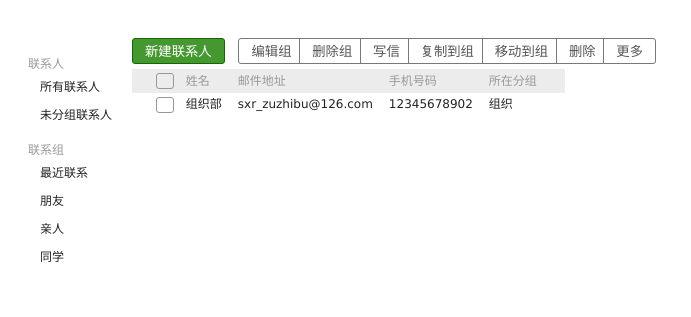
After one commit to okxiaochen/addressbook, a PHP site: page / in a window 1280 px wide. The commit adds this page. Shown: the top 317 px of the page, without its empty margins (0-691 px from the left). Run offline with PHP 8.4, Linux system fonts and the light colour scheme.

Commit message:
目录分层

```diff
--- a/Group.php
+++ b/api/Group.php
@@ -4,11 +4,13 @@ final class Group {
 
     public static $array = null;
 
-    public static function add($name){
+    public static function add($name)
+    {
         self::$array[] = $name;
     }
 
-    public static function get(){
+    public static function get()
+    {
         return self::$array;
     }
 
--- /dev/null
+++ b/composer.json
@@ -0,0 +1,5 @@
+{
+    "require": {
+        "monolog/monolog": "^1.22"
+    }
+}
--- /dev/null
+++ b/index.html
@@ -0,0 +1,104 @@
+<!DOCTYPE html>
+<html>
+<head>
+	<meta charset="utf-8">
+	<title> Address Book </title>
+	<link rel="stylesheet" type="text/css" href="statics/css/untitled.css">
+</head>
+<body>
+
+	<div id="aside" class="left">
+
+		<div id="contact-people">
+			<dl>
+				<dt class="pt1">联系人 </dt>
+				<dd class="pt2">所有联系人</dd>
+				<dd class="pt2">未分组联系人</dd>
+			</dl>
+		</div>
+
+		<div id="contact-groud">
+			<dl>
+				<dt class="pt1"> 联系组 </dt>
+				<dd class="pt2">最近联系</dd>
+				<dd class="pt2">朋友</dd>
+				<dd class="pt2">亲人</dd>
+				<dd class="pt2">同学</dd>
+			</dl>
+
+		</div>
+
+	</div>
+
+	<div id="main">
+		<div id="funtion">
+			<button type="button" class="newcontact">新建联系人</button>
+			<button type="button" class="leftbutton">编辑组</button>
+			<button type="button" class="centrebutton">删除组</button>
+			<button type="button" class="centrebutton">写信</button>
+			<button type="button" class="centrebutton">复制到组</button>
+			<button type="button" class="centrebutton">移动到组</button>
+			<button type="button" class="centrebutton">删除</button>
+			<button type="button" class="rightbutton">更多</button>
+		</div>
+
+		<section class="rp0 " title="联系人列表区" role="tooltip" tabindex="0">
+			<div  class="nui-table">
+				<table class="contact-addlist">
+					<thead class="nui-table-head" >
+						<tr class="nui-table-row">
+							<th class="nui-table-cell ">&nbsp;</th>
+							<th class="nui-table-cell nui-table-cell-forChk">
+								<span role="checkbox" tabindex="0"  class="js-component-checkbox nui-chk " title="全选" aria-checked="false">
+									<span class="nui-chk-symbol">
+										<b  class="nui-ico-checkbox">	</b>
+									</span>
+								</span>
+							</th>
+							<th class="nui-table-cell iV0" title="按姓名排序">姓名&nbsp;
+								<b class="nui-ico nui-ico-sort nui-ico-sort-down"></b>
+							</th>
+							<th class="nui-table-cell iA0" title="按邮件地址排序">邮件地址&nbsp;
+								<b class="nui-ico nui-ico-sort nui-ico-sort-down" style="display: none;"></b>
+							</th>
+							<th class="nui-table-cell iB0" title="按手机号码排序">手机号码&nbsp;
+								<b class="nui-ico nui-ico-sort nui-ico-sort-down" style="display: none;"></b>
+							</th><th class="nui-table-cell iF0">所在分组&nbsp;</th>
+							<th class="nui-table-cell kD0"></th>
+						</tr>
+					</thead>
+					<tbody class="nui-table-body" >
+						<tr tabindex="0" class="nui-table-row" >
+							<td class="nui-table-cell iU0"></td>
+							<td class="nui-table-cell nui-table-cell-forChk">
+								<span class="nui-chk" role="checkbox" tabindex="0" aria-checked="false">
+									<span class="nui-chk-symbol"><b class="nui-ico nui-ico-checkbox"></b>
+									</span>
+								</span>
+							</td>
+
+							<td class="nui-table-cell iV0" title="组织部">
+								<span class="nui-txt nui-txt-normal">组织部</span>
+							</td>
+							<td class="nui-table-cell iA0">
+								<nobr class="de0" title="sxr_zuzhibu@126.com">sxr_zuzhibu@126.com</nobr>
+							</td>
+							<td class="nui-table-cell iB0">
+								<span>12345678902</span>
+							</td>
+							<td class="nui-table-cell iF0">
+								<nobr>组织</nobr>
+							</td>
+
+					</tr>
+				</tbody>
+			</table>
+		</div>
+	</section>
+
+</div>
+
+
+
+</body>
+</html>
--- /dev/null
+++ b/statics/css/untitled.css
@@ -0,0 +1,121 @@
+
+body{
+	display: flex;
+	font-family: verdana;
+	color: #222;
+	font-size: 12px;
+	line-height: 1.666;
+}
+
+#aside{
+	line-height: 1.5;
+	margin: 25px 10px;
+	padding:10px;
+}
+
+.pt1{
+	font-weight: 400 !important;
+	color: #999;
+	outline: 0;
+	white-space: nowrap;
+	width: auto;
+	zoom:1;
+}
+
+li{
+	list-style: none;
+}
+dd{
+	margin-left: 12px;
+}
+
+.table-cell{
+	font-family: verdana;
+}
+
+.pt2{
+	z-index: 1;
+	line-height: 28px;
+}
+
+button{
+
+	background-color: #fff;
+	vertical-align: top;
+	text-align: center;
+	height: 26px;
+	line-height: 25px;
+	padding: 0 12px;
+	border: 1px solid #999;
+	cursor: pointer;
+	border-color: #787878;
+	color: #555;
+	margin: 30px 0px 5px 0px;
+}
+
+.leftbutton{
+	border-radius: 3px 0 0 3px;
+}
+
+.centrebutton{
+	border-radius: 0;
+	margin-left: -9px;
+}
+
+.rightbutton{
+	border-radius: 0 3px 3px 0;
+	margin-left: -9px;
+}
+
+.newcontact{
+	border-radius: 3px;
+	border-color: #146700;
+	background-color: #459830;
+	color: #fff;
+	margin-right: 10px;
+}
+
+.rp0{
+	width: 100%;
+	zoom:1;
+	display: block;
+	margin: 0;
+	padding: 0;
+
+}
+
+.nui-table-head{
+	background-color: #ECECEC;
+	border-width: 1px 0;
+	border-color: #C8C8C8;
+	height: 24px;
+	line-height: 24px;
+	color: #999;
+}
+.nui-table-cell{
+	text-align: left;
+	font-weight: 400;
+	padding: 0 8px;
+	overflow: hidden;
+	text-overflow: ellipsis;
+white-space: nowrap;
+}
+
+table{
+	border-collapse: collapse;
+	border-spacing: 0;
+	font-family: inherit;
+}
+
+.nui-table-cell-forChk{
+	float: left;
+	text-align: center;
+	margin: 4px;
+	height: 14px;
+	color: #999;
+	border-radius: 3px;
+	border-collapse: collapse;
+	border:1px solid #999;
+	overflow: hidden;
+	cursor: default;
+}
--- a/test.php
+++ b/test.php
@@ -1,13 +1,13 @@
 <?php
-/*	include("Profile.php");
+	/*include("Profile.php");
 	$arry = array("name"=>"chenxiao");
 	$profile = new Profile($arry);
 	echo $profile->getHomepage();
 	echo $profile->getName();
 	echo $profile->getEmail();
 	echo $profile->getTimestamp();*/
-	require_once("abc.php");
-	include("Group.php");
+	// require_once("Profile.php");
+	include("api/Group.php");
 	Group::add("hello");
 	print_r(Group::get());
 
```
Also changed, not shown: api/Profile.php (renamed from Profile.php, +35 -22 lines), 1 other file.
